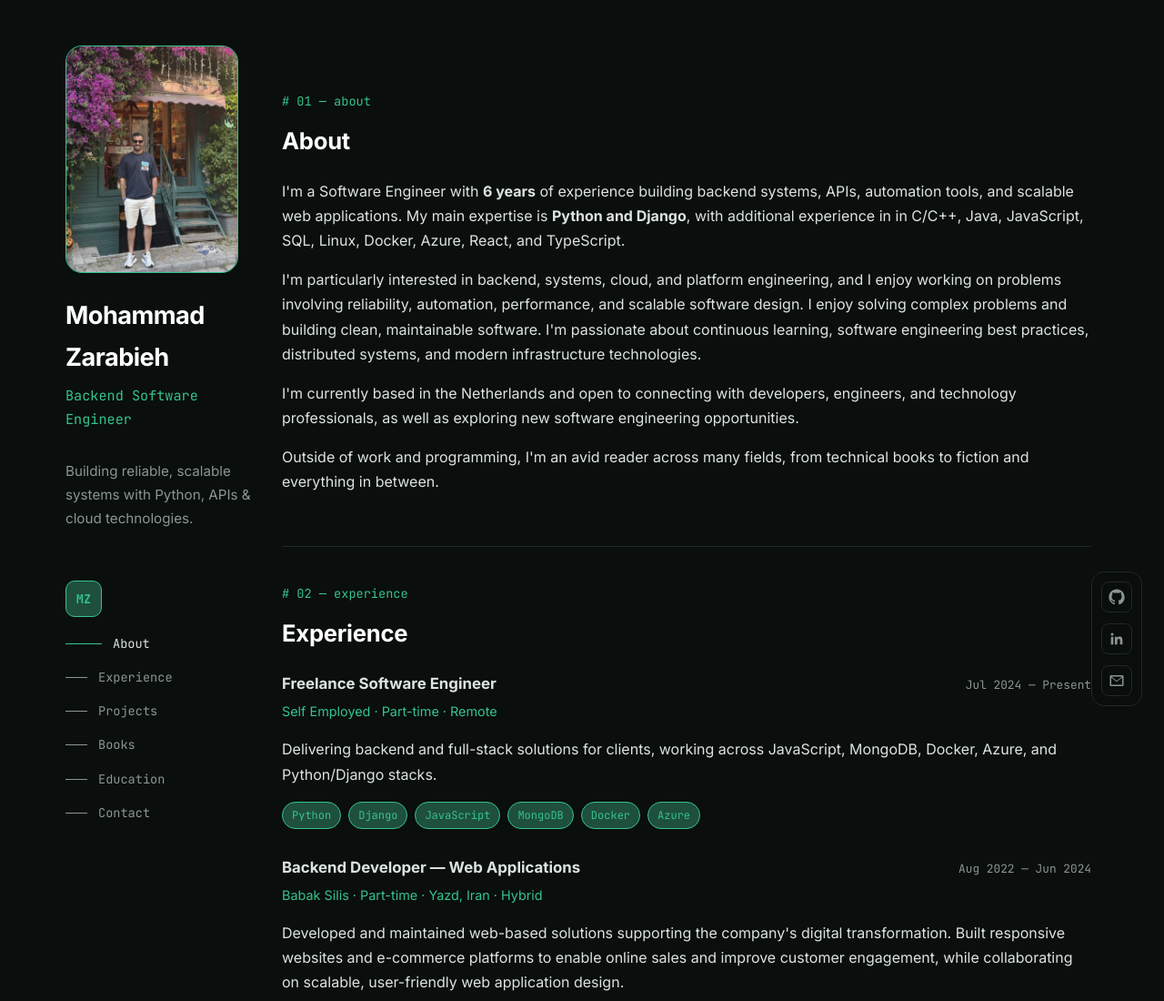
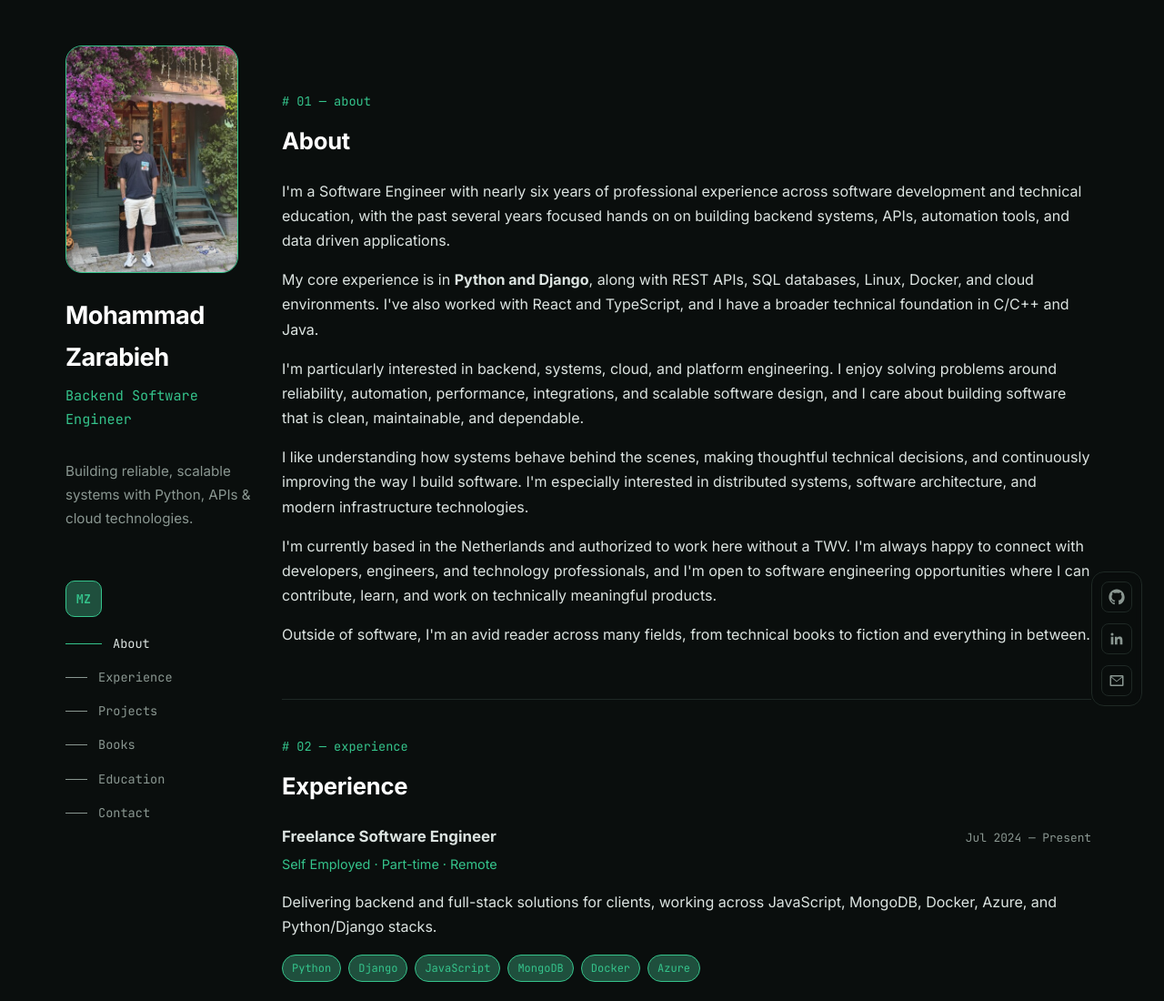
Before and after one commit to mhzrb/mhzrb.github.io, a plain HTML site: page index.html in a window 1280 px wide. Shown: the top 1100 px of the page at 91% size. Drawn offline with Linux system fonts and the light colour scheme.

Commit message:
Update About Section

```diff
--- a/index.html
+++ b/index.html
@@ -55,19 +55,22 @@
       <p class="eyebrow"># 01 — about</p>
       <h2>About</h2>
       <p>
-        I'm a Software Engineer with <strong>6 years</strong> of experience
-        building backend systems, APIs, automation tools, and scalable web applications. My main expertise is
-        <strong>Python and Django</strong>, with additional experience in in C/C++, Java, JavaScript, SQL, Linux, Docker, Azure, React, and TypeScript.
+        I'm a Software Engineer with nearly six years of professional experience across software development and technical education, with the past several years focused hands on on building backend systems, APIs, automation tools, and data driven applications.
+      </p>
+ <p>
+      My core experience is in <strong>Python and Django</strong>, along with REST APIs, SQL databases, Linux, Docker, and cloud environments. I've also worked with React and TypeScript, and I have a broader technical foundation in C/C++ and Java.
+      </p>
+  <p>
+      I'm particularly interested in backend, systems, cloud, and platform engineering. I enjoy solving problems around reliability, automation, performance, integrations, and scalable software design, and I care about building software that is clean, maintainable, and dependable.
       </p>
       <p>
-        I'm particularly interested in backend, systems, cloud, and platform engineering, and I enjoy working on problems involving reliability, automation, performance, and scalable software design. I enjoy solving complex problems and building clean, maintainable software. I'm passionate about continuous learning, software engineering best practices, distributed systems, and modern infrastructure technologies.
+       I like understanding how systems behave behind the scenes, making thoughtful technical decisions, and continuously improving the way I build software. I'm especially interested in distributed systems, software architecture, and modern infrastructure technologies.
       </p>
       <p>
-        I'm currently based in the Netherlands and open to connecting with developers, engineers, and technology professionals, as well as exploring new software engineering opportunities.
+       I'm currently based in the Netherlands and authorized to work here without a TWV. I'm always happy to connect with developers, engineers, and technology professionals, and I'm open to software engineering opportunities where I can contribute, learn, and work on technically meaningful products.
       </p>
       <p>
-        Outside of work and programming, I'm an avid reader across many fields, from technical
-        books to fiction and everything in between.
+       Outside of software, I'm an avid reader across many fields, from technical books to fiction and everything in between.
       </p>
     </section>
 
```
